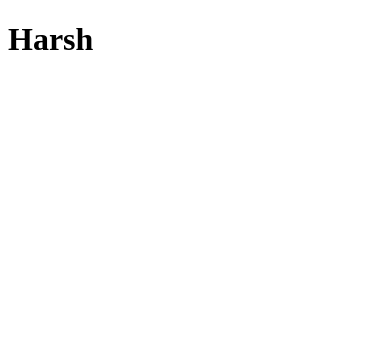
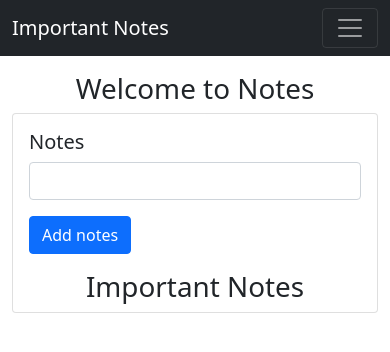
Before and after one commit to harshrajani460/Important-Notes, a plain HTML site: page index.html in a window 390 px wide. Drawn offline with nearby package versions, Linux system fonts and the light colour scheme.

Commit message:
Update index.html

```diff
--- a/index.html
+++ b/index.html
@@ -1,11 +1,60 @@
 <!DOCTYPE html>
 <html lang="en">
+
 <head>
     <meta charset="UTF-8">
     <meta name="viewport" content="width=device-width, initial-scale=1.0">
-    <title>Document</title>
+    <title>Important Notes</title>
+    <link href="https://cdn.jsdelivr.net/npm/bootstrap@5.0.0-beta1/dist/css/bootstrap.min.css" rel="stylesheet"
+        integrity="sha384-giJF6kkoqNQ00vy+HMDP7azOuL0xtbfIcaT9wjKHr8RbDVddVHyTfAAsrekwKmP1" crossorigin="anonymous">
 </head>
+
 <body>
-    <h1>Harsh</h1>
-</body>
+    <nav class="navbar navbar-expand-lg navbar-dark bg-dark">
+        <div class="container-fluid">
+            <a class="navbar-brand" href="#">Important Notes</a>
+            <button class="navbar-toggler" type="button" data-bs-toggle="collapse"
+                data-bs-target="#navbarSupportedContent" aria-controls="navbarSupportedContent" aria-expanded="false"
+                aria-label="Toggle navigation">
+                <span class="navbar-toggler-icon"></span>
+            </button>
+            <div class="collapse navbar-collapse" id="navbarSupportedContent">
+                <ul class="navbar-nav me-auto mb-2 mb-lg-0">
+                </ul>
+                <form class="d-flex">
+                    <!-- <input id="searchTxt" class="form-control me-2" type="search" placeholder="Search" aria-label="Search"> -->
+                    <!-- <button class="btn btn-outline-success" type="submit">Search</button> -->
+                </form>
+            </div>
+        </div>
+    </nav>
+    <div class="container my-3">
+        <h1 style="text-align: center;">Welcome to Notes</h1>
+        <div class="card">
+            <div class="card-body">
+                <h5 class="card-title">Notes </h5>
+                <div class="in-group mb-3">
+                    <input id="addTxt" type="text" class="form-control" aria-label="Sizing example input"
+                        aria-describedby="inputGroup-sizing-default">
+                </div>
+
+                <button id="addBtn" class="btn btn-primary">Add notes</a>
+            </div>
+            <h1 style="text-align: center;">Important Notes</h1>
+            <div id="notes" class="notes"></div>
+
+
+        </div>
+    </div>
+    <script src="https://cdn.jsdelivr.net/npm/bootstrap@5.0.0-beta1/dist/js/bootstrap.bundle.min.js"
+        integrity="sha384-ygbV9kiqUc6oa4msXn9868pTtWMgiQaeYH7/t7LECLbyPA2x65Kgf80OJFdroafW"
+        crossorigin="anonymous"></script>
+    <script src="https://cdn.jsdelivr.net/npm/@popperjs/core@2.5.4/dist/umd/popper.min.js"
+        integrity="sha384-q2kxQ16AaE6UbzuKqyBE9/u/KzioAlnx2maXQHiDX9d4/zp8Ok3f+M7DPm+Ib6IU"
+        crossorigin="anonymous"></script>
+    <script src="https://cdn.jsdelivr.net/npm/bootstrap@5.0.0-beta1/dist/js/bootstrap.min.js"
+        integrity="sha384-pQQkAEnwaBkjpqZ8RU1fF1AKtTcHJwFl3pblpTlHXybJjHpMYo79HY3hIi4NKxyj"
+        crossorigin="anonymous"></script>
+ </body>
+
 </html>
```
